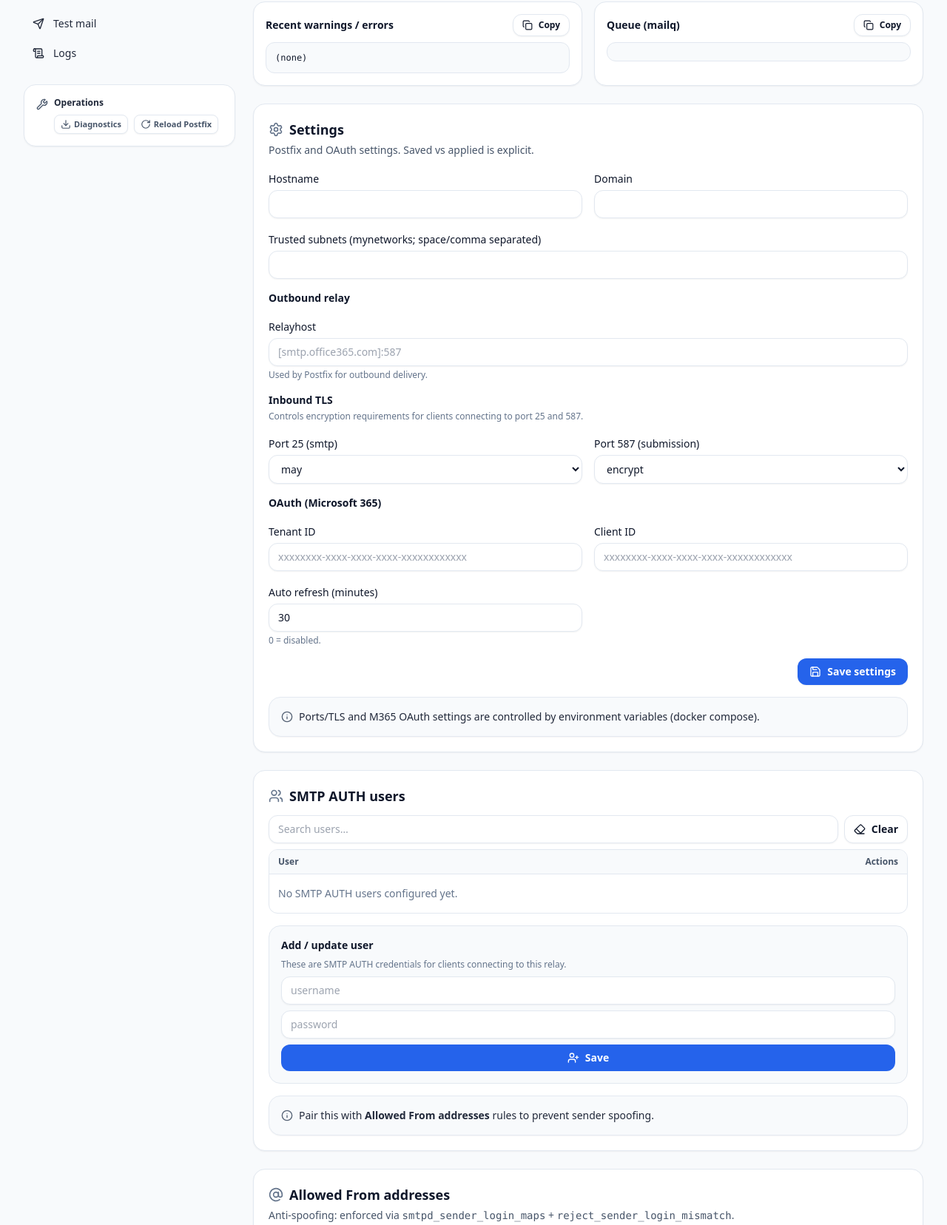
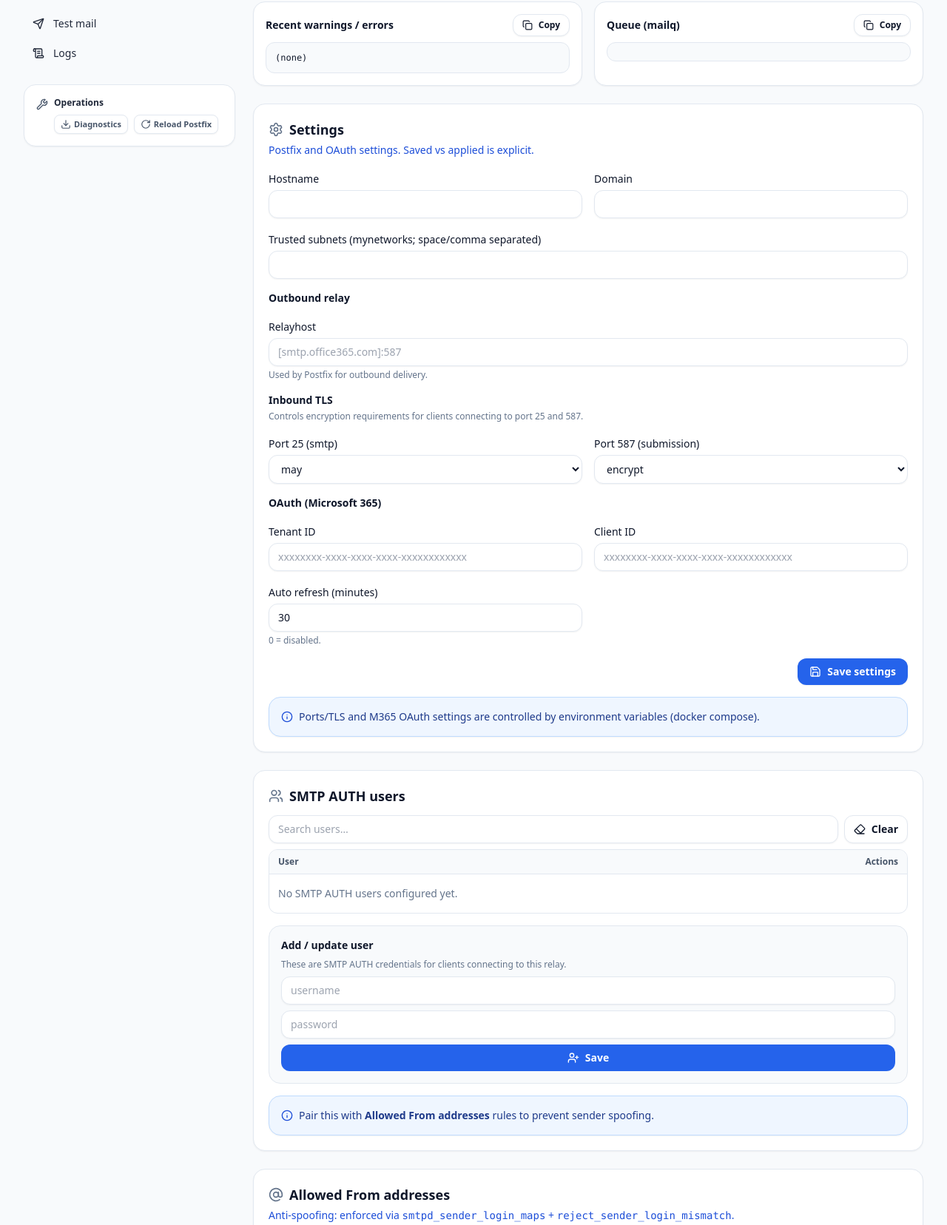
Before and after one commit to LickABrick/simple-m365-relay, a Python web app: template app/templates/index.html in a window 1280 px wide. Shown: the part 273-1929 px from the top of the page at 74% size. Run offline with Jinja, Linux system fonts and the light colour scheme; the template is opened without the code that fills it, so the values that code supplies are empty; some libraries are stand-ins or nearby versions.

Commit message:
ui: make dashboard info callouts blue in both light and dark mode

```diff
--- a/app/templates/index.html
+++ b/app/templates/index.html
@@ -1240,7 +1240,7 @@
             <i data-lucide="settings" class="h-5 w-5 text-slate-500"></i>
             <h2 class="text-lg font-semibold">Settings</h2>
           </div>
-          <p class="mt-1 text-sm text-slate-600 dark:text-slate-300">Postfix and OAuth settings. Saved vs applied is explicit.</p>
+          <p class="mt-1 text-sm text-blue-700 dark:text-blue-300">Postfix and OAuth settings. Saved vs applied is explicit.</p>
 
           <form id="settingsForm" method="post" action="/settings" class="mt-4 grid grid-cols-1 gap-4 sm:grid-cols-2">
             <div>
@@ -1314,9 +1314,9 @@
             </div>
           </form>
 
-          <div class="mt-4 rounded-2xl border border-slate-200 bg-slate-50 p-4 text-sm text-slate-700 shadow-sm dark:border-slate-800 dark:bg-slate-950 dark:text-slate-200">
+          <div class="mt-4 rounded-2xl border border-blue-200 bg-blue-50 p-4 text-sm text-blue-900 shadow-sm dark:border-blue-900/40 dark:bg-blue-950/25 dark:text-blue-100">
             <div class="flex items-start gap-2">
-              <i data-lucide="info" class="mt-0.5 h-4 w-4 text-slate-600 dark:text-slate-300"></i>
+              <i data-lucide="info" class="mt-0.5 h-4 w-4 text-blue-700 dark:text-blue-300"></i>
               <div>
                 Ports/TLS and M365 OAuth settings are controlled by environment variables (docker compose).
               </div>
@@ -1382,9 +1382,9 @@
               </button>
             </form>
 
-            <div class="rounded-2xl border border-slate-200 bg-slate-50 p-4 text-sm text-slate-700 shadow-sm dark:border-slate-800 dark:bg-slate-950 dark:text-slate-200">
+            <div class="rounded-2xl border border-blue-200 bg-blue-50 p-4 text-sm text-blue-900 shadow-sm dark:border-blue-900/40 dark:bg-blue-950/25 dark:text-blue-100">
               <div class="flex items-start gap-2">
-                <i data-lucide="info" class="mt-0.5 h-4 w-4 text-slate-600 dark:text-slate-300"></i>
+                <i data-lucide="info" class="mt-0.5 h-4 w-4 text-blue-700 dark:text-blue-300"></i>
                 <div>
                   Pair this with <span class="font-semibold">Allowed From addresses</span> rules to prevent sender spoofing.
                 </div>
@@ -1399,7 +1399,7 @@
             <i data-lucide="at-sign" class="h-5 w-5 text-slate-500"></i>
             <h2 class="text-lg font-semibold">Allowed From addresses</h2>
           </div>
-          <p class="mt-1 text-sm text-slate-600 dark:text-slate-300">
+          <p class="mt-1 text-sm text-blue-700 dark:text-blue-300">
             Anti-spoofing: enforced via <span class="mono">smtpd_sender_login_maps</span> + <span class="mono">reject_sender_login_mismatch</span>.
           </p>
 
@@ -1478,9 +1478,9 @@
               </button>
             </form>
 
-            <div class="sm:col-span-2 rounded-2xl border border-slate-200 bg-slate-50 p-4 text-sm text-slate-700 shadow-sm dark:border-slate-800 dark:bg-slate-950 dark:text-slate-200">
+            <div class="sm:col-span-2 rounded-2xl border border-blue-200 bg-blue-50 p-4 text-sm text-blue-900 shadow-sm dark:border-blue-900/40 dark:bg-blue-950/25 dark:text-blue-100">
               <div class="flex items-start gap-2">
-                <i data-lucide="info" class="mt-0.5 h-4 w-4 text-slate-600 dark:text-slate-300"></i>
+                <i data-lucide="info" class="mt-0.5 h-4 w-4 text-blue-700 dark:text-blue-300"></i>
                 <div>
                   The authenticated M365 user (<span class="mono">{{ env.MS365_SMTP_USER }}</span>) must have <span class="font-semibold">Send As</span> permissions for every mailbox/address you want to use as <span class="font-semibold">From</span>.
                 </div>
@@ -1498,9 +1498,9 @@
 
           <div class="mt-3 rounded-2xl border border-slate-200 bg-slate-50 p-4 text-sm text-slate-700 dark:border-slate-800 dark:bg-slate-950 dark:text-slate-200">
             {% if env.AUTO_TOKEN_REFRESH_MINUTES and env.AUTO_TOKEN_REFRESH_MINUTES != '0' %}
-            <div class="mb-3 rounded-2xl border border-slate-200 bg-slate-50 p-3 text-xs text-slate-700 shadow-sm dark:border-slate-800 dark:bg-slate-950 dark:text-slate-200">
+            <div class="mb-3 rounded-2xl border border-blue-200 bg-blue-50 p-3 text-xs text-blue-900 shadow-sm dark:border-blue-900/40 dark:bg-blue-950/25 dark:text-blue-100">
               <div class="flex items-start gap-2">
-                <i data-lucide="info" class="mt-0.5 h-4 w-4 text-slate-600 dark:text-slate-300"></i>
+                <i data-lucide="info" class="mt-0.5 h-4 w-4 text-blue-700 dark:text-blue-300"></i>
                 <div>
                   Auto-refresh is enabled: the token is refreshed automatically every <span class="font-semibold">{{ env.AUTO_TOKEN_REFRESH_MINUTES }}</span> minutes.
                 </div>
@@ -1513,19 +1513,19 @@
               </div>
               <div class="flex-1">
                 <div class="font-semibold">Current token status</div>
-                <div class="mt-1 text-xs text-slate-600 dark:text-slate-300">
+                <div class="mt-1 text-xs text-blue-700 dark:text-blue-300">
                   <span id="oauthStatusText" class="font-semibold">(unknown)</span>
                   <span class="opacity-50">•</span>
                   Expiry: <span class="mono" id="oauthTokenExp" data-ts="{{ token_exp_ts or '' }}">(unknown)</span>
                 </div>
-                <div class="mt-2 text-xs text-slate-600 dark:text-slate-300">
+                <div class="mt-2 text-xs text-blue-700 dark:text-blue-300">
                   You normally don’t need device flow unless you want to re-authenticate or rotate the token.
                 </div>
-                <div class="mt-1 text-xs text-slate-600 dark:text-slate-300">
+                <div class="mt-1 text-xs text-blue-700 dark:text-blue-300">
                   Last refresh: <span id="oauthLastRefresh" class="mono">(unknown)</span>
                 </div>
                 {% if not env.AUTO_TOKEN_REFRESH_MINUTES or env.AUTO_TOKEN_REFRESH_MINUTES == '0' %}
-                <div class="mt-1 text-xs text-slate-600 dark:text-slate-300">
+                <div class="mt-1 text-xs text-blue-700 dark:text-blue-300">
                   Auto-refresh: <span class="font-semibold">off</span> (default is every 30 min)
                 </div>
                 {% endif %}
@@ -1566,7 +1566,7 @@
             </div>
           </div>
 
-          <div class="mt-4 text-xs text-slate-600 dark:text-slate-300">
+          <div class="mt-4 text-xs text-blue-700 dark:text-blue-300">
             <a href="#logs" data-nav class="inline-flex items-center gap-2 font-semibold underline">
               <i data-lucide="scroll-text" class="h-4 w-4"></i>
               View OAuth logs
@@ -1580,7 +1580,7 @@
             <i data-lucide="send" class="h-5 w-5 text-slate-500"></i>
             <h2 class="text-lg font-semibold">Test mail</h2>
           </div>
-          <p class="mt-1 text-sm text-slate-600 dark:text-slate-300">Sends via local <span class="mono">sendmail</span> in the Postfix container (so it goes through the configured relay).</p>
+          <p class="mt-1 text-sm text-blue-700 dark:text-blue-300">Sends via local <span class="mono">sendmail</span> in the Postfix container (so it goes through the configured relay).</p>
 
           <form id="testmailForm" method="post" action="/testmail" class="mt-4 grid grid-cols-1 gap-3 sm:grid-cols-2">
             <div class="sm:col-span-1">
@@ -1637,7 +1637,7 @@
             <i data-lucide="scroll-text" class="h-5 w-5 text-slate-500"></i>
             <h2 class="text-lg font-semibold">Logs</h2>
           </div>
-          <p class="mt-1 text-sm text-slate-600 dark:text-slate-300">Queue + recent Postfix activity (client-side filtering).</p>
+          <p class="mt-1 text-sm text-blue-700 dark:text-blue-300">Queue + recent Postfix activity (client-side filtering).</p>
 
           <details class="mt-4 rounded-2xl border border-slate-200 bg-white p-4 dark:border-slate-800 dark:bg-slate-950">
             <summary class="cursor-pointer text-sm font-semibold">OAuth logs</summary>
@@ -1672,7 +1672,7 @@
                 <summary class="cursor-pointer text-sm font-semibold">Mail log (tail)</summary>
                 <div class="mt-3 flex flex-col gap-2 sm:flex-row sm:items-center sm:justify-between">
                   <div class="flex flex-col gap-2 sm:flex-row sm:items-center">
-                    <label class="inline-flex items-center gap-2 text-xs text-slate-600 dark:text-slate-300">
+                    <label class="inline-flex items-center gap-2 text-xs text-blue-700 dark:text-blue-300">
                       <input id="logOnlyProblems" type="checkbox" class="h-4 w-4" onchange="applyLogFilter()" />
                       Show only warnings/errors
                     </label>
```
